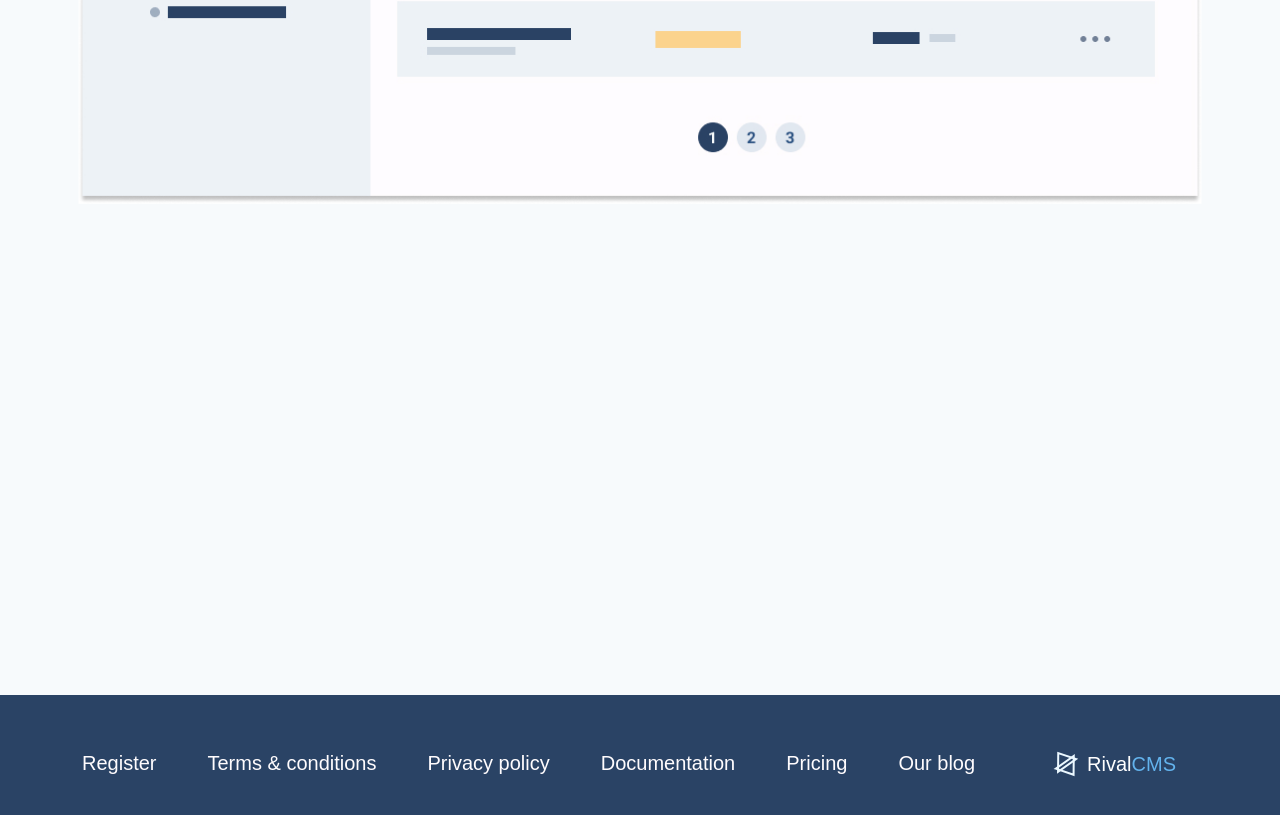
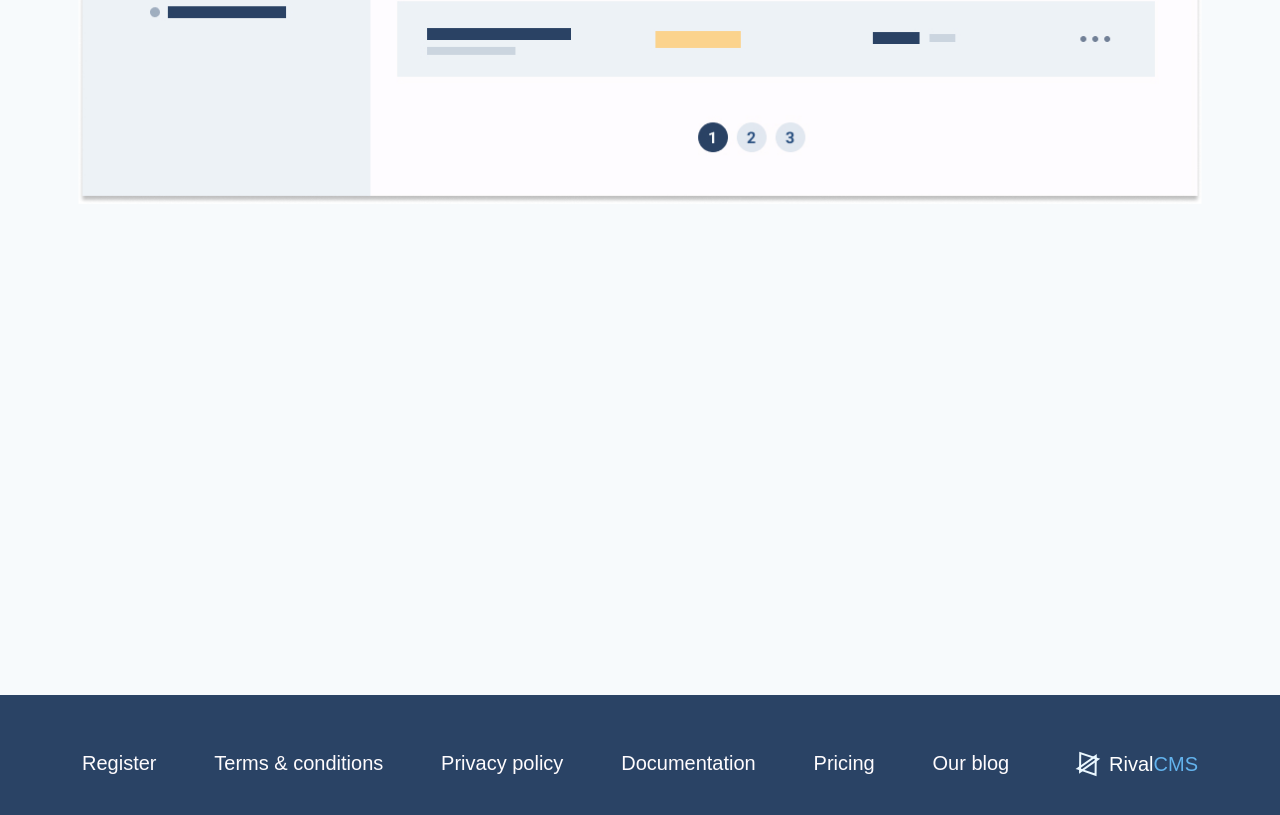
Before and after one commit to voanergesKM/RivalCMS, a React (Create React App) app: page / in a window 1280 px wide. Shown: the part 1132-1947 px from the top of the page. Built offline with nearby package versions, Linux system fonts and the light colour scheme.

Commit message:
fixed bottom nav at home page

```diff
--- a/src/pages/HomePage/HomePage.jsx
+++ b/src/pages/HomePage/HomePage.jsx
@@ -50,14 +50,18 @@ export const HomePage = () => {
       </main>
       <footer className={style.footer}>
         <nav className={style.footer__container}>
-          <div style={{ marginRight: '4.375rem' }}>
+          <ul className={style.footer__list}>
             {links.map(({ title, href }) => (
-              <Link key={title} className={style.footer__link} to={href}>
-                {title}
-              </Link>
+              <li key={title}>
+                <Link className={style.footer__link} to={href}>
+                  {title}
+                </Link>
+              </li>
             ))}
-          </div>
-          <Logo />
+            <li>
+              <Logo />
+            </li>
+          </ul>
         </nav>
       </footer>
     </div>
--- a/src/pages/HomePage/HomePage.module.css
+++ b/src/pages/HomePage/HomePage.module.css
@@ -154,6 +154,14 @@
   margin: 0 auto;
 }
 
+.footer__list {
+  width: 100%;
+  list-style: none;
+  display: flex;
+  justify-content: space-between;
+  align-items: center;
+}
+
 .footer__link {
   text-decoration: none;
   padding: 0.5rem 0rem;
@@ -165,10 +173,6 @@
   transition: all 250ms linear;
 }
 
-.footer__link:not(:last-child) {
-  margin-right: 3.1875rem;
-}
-
 .footer__link:hover,
 .footer__link:focus {
   color: #4299e1;
```
